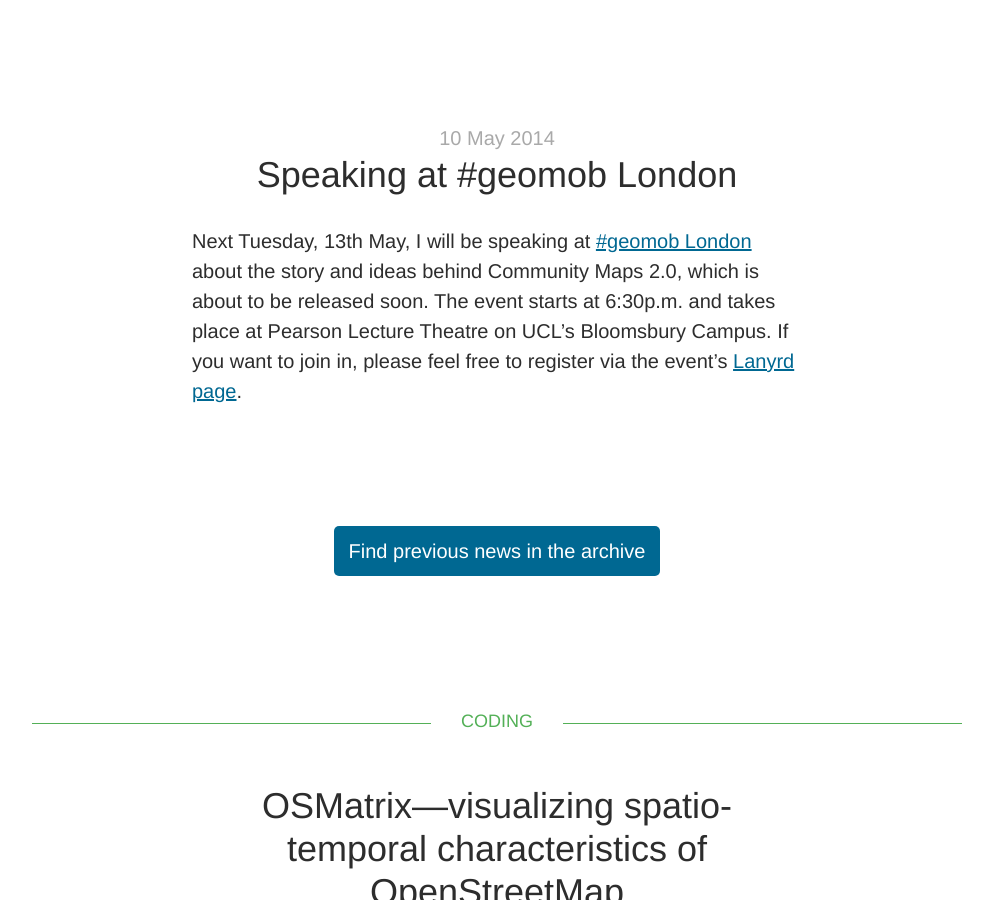
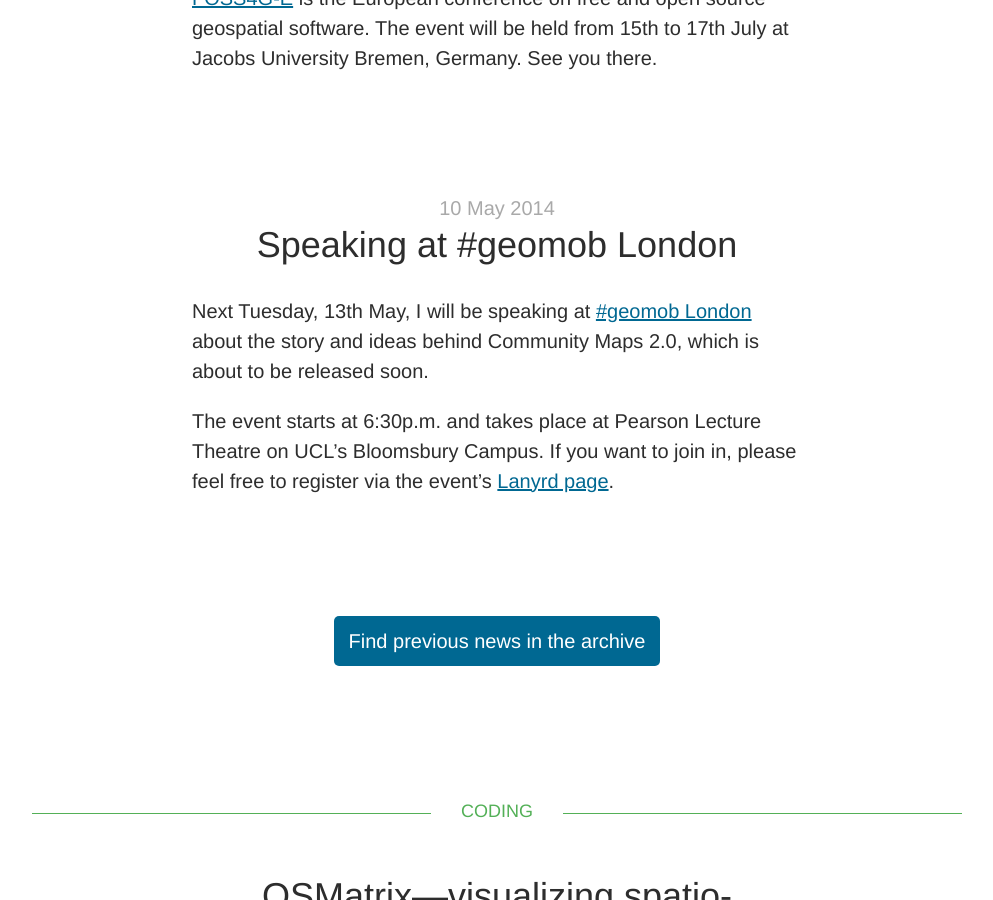
Before and after one commit to oliverroick/oliverroick.net, a Jekyll site: the page built from index.html, in a window 1280 px wide and 900 px high, scrolled down 1395 px. Shown: the whole window, without its empty margins (143-1136 px from the left). Built offline with Jekyll 4.4.1, drawn with Linux system fonts in a browser that asks for light colours; Markdown is read by kramdown in place of the engine named in the settings.

Commit message:
Fixed news display

```diff
--- a/index.html
+++ b/index.html
@@ -42,12 +42,12 @@
 				<time datetime="{{ post.date | date_to_xmlschema }}" itemprop="published">{{ post.date | date_to_long_string }}</time>
 				<h3><a href="{{ post.url }}">{{ post.title }}</a></h3>
 
-				<p>
-					{{ post.excerpt | remove: '<p>' | remove: '</p>' }}
 					{% if post.category != 'news' %}
+						<p>{{ post.excerpt | remove: '<p>' | remove: '</p>' }}</p>
 						<a class="excerpt-link" href="{{ post.url }}"><span class="icon-hyperlink"></span> Read more</a>
+					{% else %}
+						{{ post.content }}
 					{% endif %}
-				</p>
 			</article>
 			{% endfor %}
 
```
